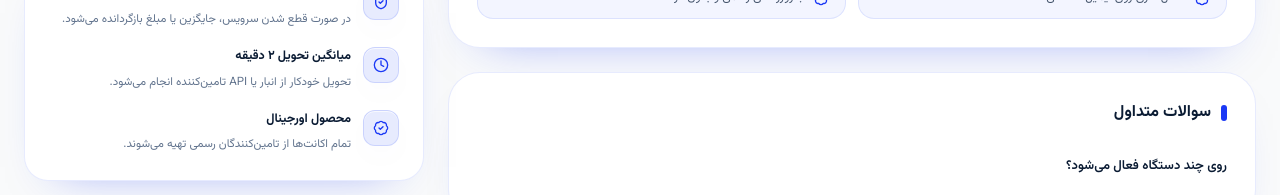
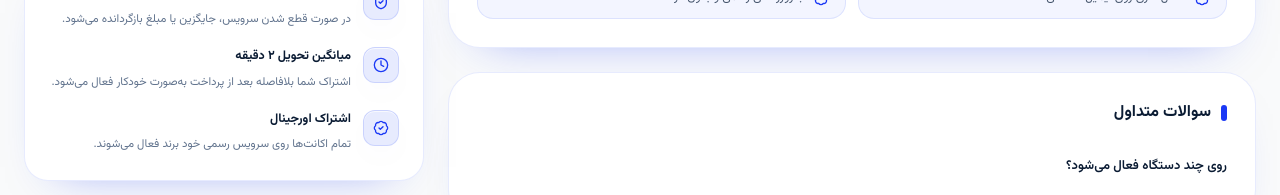
Before and after one commit to hesaamhub/echshop, a Next.js app: page /products/adobe-creative-cloud in a window 1280 px wide. Shown: the part 697-892 px from the top of the page. Built offline with nearby package versions, Linux system fonts and the light colour scheme.

Commit message:
refactor: بازنویسی متن تضمین‌های صفحهٔ محصول بدون انبار و API

```diff
--- a/src/app/products/[slug]/page.tsx
+++ b/src/app/products/[slug]/page.tsx
@@ -146,10 +146,10 @@ export default async function ProductPage({
               در صورت قطع شدن سرویس، جایگزین یا مبلغ بازگردانده می‌شود.
             </Assurance>
             <Assurance icon={<Clock className="h-4 w-4 text-[#1b39f5]" />} title="میانگین تحویل ۲ دقیقه">
-              تحویل خودکار از انبار یا API تامین‌کننده انجام می‌شود.
+              اشتراک شما بلافاصله بعد از پرداخت به‌صورت خودکار فعال می‌شود.
             </Assurance>
-            <Assurance icon={<BadgeCheck className="h-4 w-4 text-[#1b39f5]" />} title="محصول اورجینال">
-              تمام اکانت‌ها از تامین‌کنندگان رسمی تهیه می‌شوند.
+            <Assurance icon={<BadgeCheck className="h-4 w-4 text-[#1b39f5]" />} title="اشتراک اورجینال">
+              تمام اکانت‌ها روی سرویس رسمی خود برند فعال می‌شوند.
             </Assurance>
           </div>
 
```
